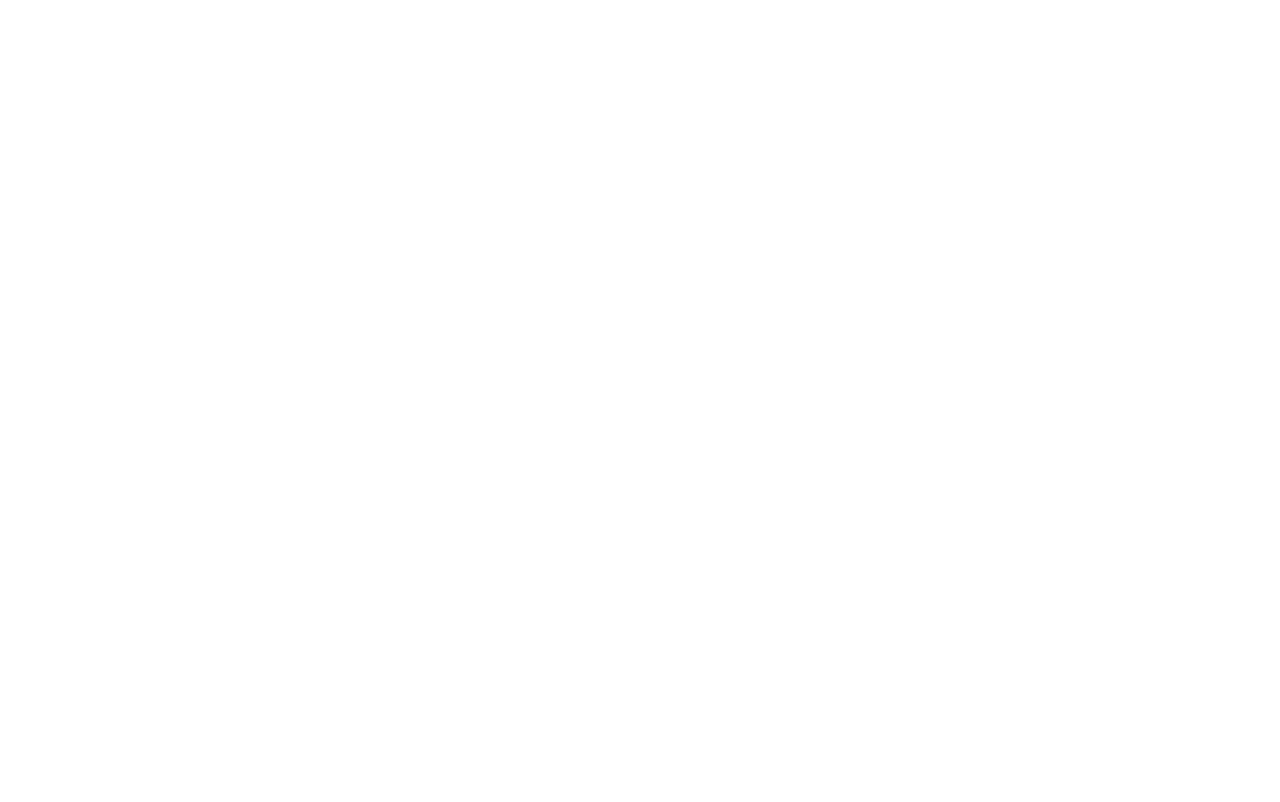
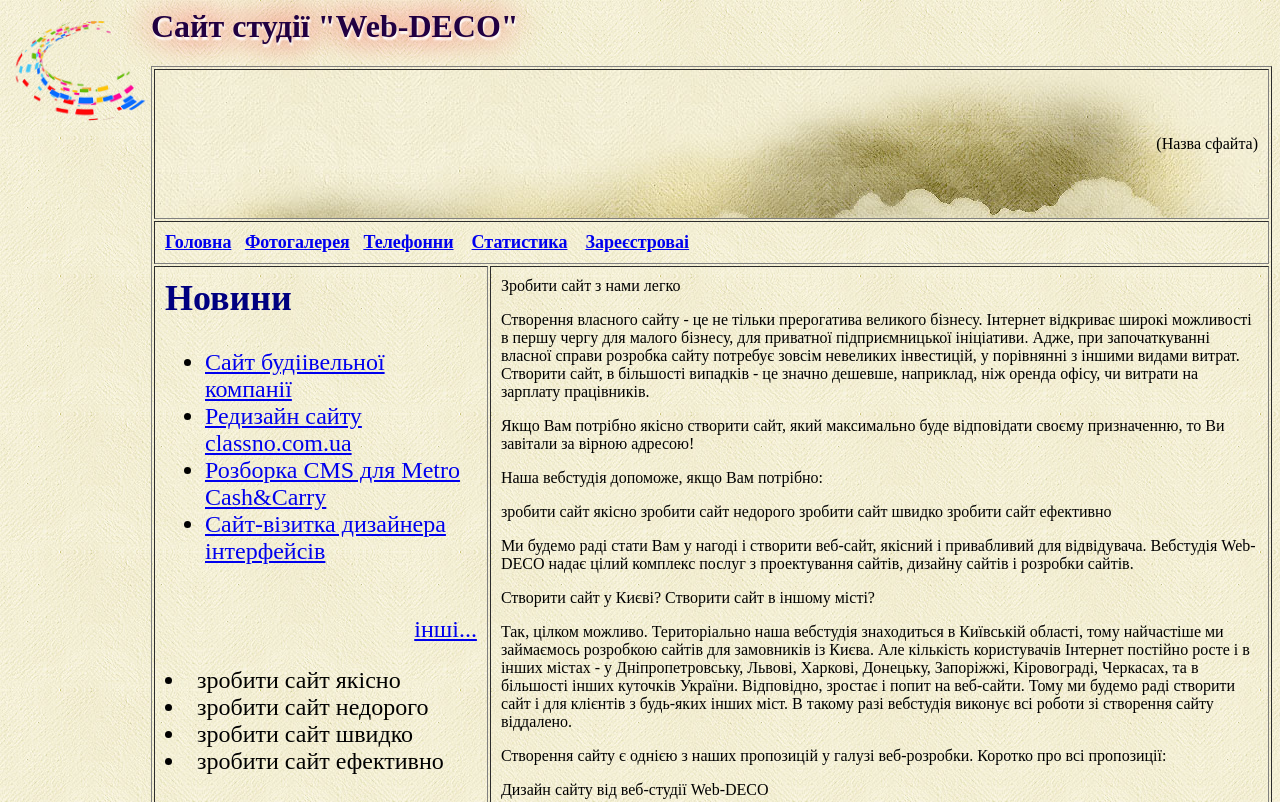
Before and after one commit to kotchok/kotchok.github.io, a plain HTML site: page index.html in a window 1280 px wide. Shown: the top 802 px of the page. Drawn offline with Linux system fonts and the light colour scheme.

Commit message:
09 Виправиви помилку

```diff
--- a/index.html
+++ b/index.html
@@ -9,6 +9,7 @@
 	color: #210042;
 	font-size: 2em;
 	}
+	</style>
 </HEAD>
 <BODY background="images/bg.jpg">
  <table border="1" align="center" cellpadding="10" >
@@ -38,6 +39,11 @@
 					<li><a href ="#">Сайт-візитка дизайнера інтерфейсів</a></li><br>
 					<p align="right"><a href="#">інші...</a></p>
 			</ul>
+				<li>зробити сайт якісно</li>
+				<li>зробити сайт недорого</li>
+				<li>зробити сайт швидко</li>
+				<li>зробити сайт ефективно </li>
+				</ul>
 			</font>
 			</td>
 			<td width="70%">
```
